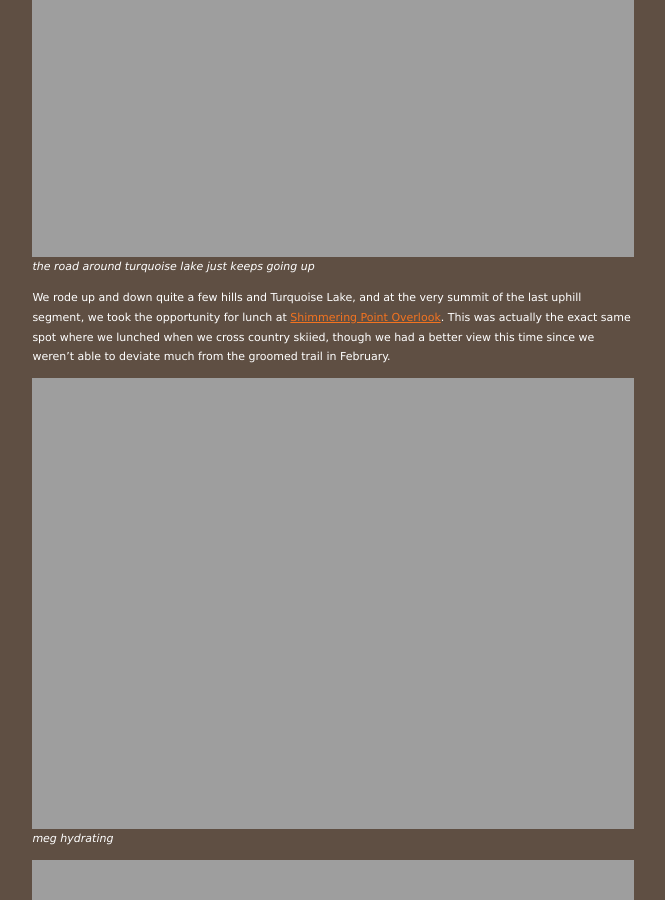
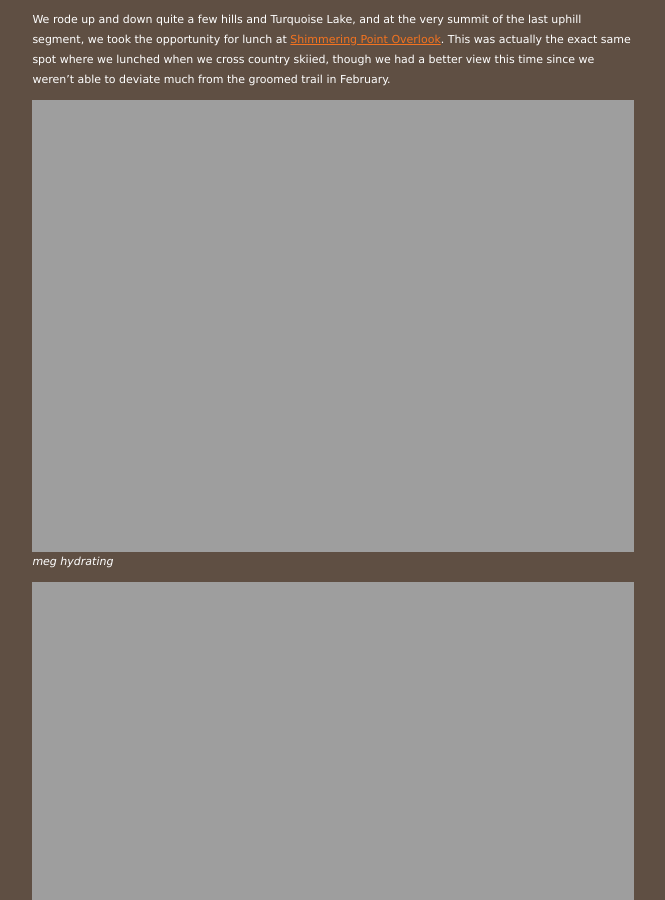
Before and after one commit to nathan-contino/nathan-contino.github.io, a Jekyll site: the page built from _posts/2021-06-04-leadville-twin-lakes-turquoise-lake.markdown, in a window 1280 px wide and 900 px high, scrolled down 8483 px. Shown: the whole window, without its empty margins (264-929 px from the left). Built offline with Jekyll 4.4.1, drawn with Linux system fonts in a browser that asks for light colours.

Commit message:
numbers
Former-commit-id: ae1cce8317ce1475ded2ae38bc296d34e4796c00 [formerly ae1cce8317ce1475ded2ae38bc296d34e4796c00 [formerly 56c03d7c57baafcea5699172c3afb3be3768b1f0 [formerly 39a7b82785d43574118507e29a0242a93f28e8db] [formerly a8f187ff8a91c9548cfbb7368ee3f4385a699d73 [formerly 9dfb76a56cae2ee780e781e4fa8dd8617180cb9a]]]]
Former-commit-id: 8192e60a512e93f99ccf6023ca19556c964276dd
Former-commit-id: e43224fa617b5a4eb2ae80ce12c18650ff971b00
Former-commit-id: aa800ed58c8cc7c26968bfed92b697d3a53e499d [formerly 37041acc98a4602c1ebc79ed0e3222b651b645fc]
Former-commit-id: be984f74440cc06e6dba0258a1bedf608b0fdaf9

```diff
--- a/_posts/2021-06-04-leadville-twin-lakes-turquoise-lake.markdown
+++ b/_posts/2021-06-04-leadville-twin-lakes-turquoise-lake.markdown
@@ -180,10 +180,10 @@
 [Sugar Loaf Dam](https://en.wikipedia.org/wiki/Sugar_Loaf_Dam). Damn, it was
 beautiful. (sorry)
 
-![sully and mandarb]({{ site.url }}/_images/june_04_bike_trip/13_sully_and_mandarb.jpg){:width="100%"}
+![sully and mandarb]({{ site.url }}/_images/june_04_bike_trip/14_sully_and_mandarb.jpg){:width="100%"}
 *sully & mandarb after climb 1/3 around turquoise lake*
 
-![point to camp]({{ site.url }}/_images/june_04_bike_trip/13_point_to_camp.jpg){:width="100%"}
+![point to camp]({{ site.url }}/_images/june_04_bike_trip/15_point_to_camp.jpg){:width="100%"}
 *camp and clem are somewhere around there*
 
 After a brief photoshoot and water break (hey, Colorado is hot and dry!), we
@@ -194,12 +194,9 @@
 about the pure peace and quiet of snowbound Turqoise lake in winter. At least
 until the snowmobiles show up.
 
-![meg climbs]({{ site.url }}/_images/june_04_bike_trip/15_meg_climbs.jpg){:width="350"} | ![nate skis]({{ site.url }}/_images/may_26_bike_trip/18_nate_skis.jpg){:width="350"}
+![meg climbs]({{ site.url }}/_images/june_04_bike_trip/17_meg_climbs.jpg){:width="350"} | ![nate skis]({{ site.url }}/_images/june_04_bike_trip/18_nate_skis.jpg){:width="350"}
 --- | ---
 *the road around turquoise lake just keeps going up* | *hard to believe nate is skiing a similar incline*
-
-![meg climbs]({{ site.url }}/_images/june_04_bike_trip/15_meg_climbs.jpg){:width="100%"}
-*the road around turquoise lake just keeps going up*
 
 We rode up and down quite a few hills and Turquoise Lake, and at the very
 summit of the last uphill segment, we took the opportunity for lunch at
@@ -208,7 +205,7 @@
 time since we weren't able to deviate much from the groomed trail in
 February.
 
-![thirsty gril]({{ site.url }}/_images/june_04_bike_trip/14_thirsty_gril.jpg){:width="100%"}
+![thirsty gril]({{ site.url }}/_images/june_04_bike_trip/16_thirsty_gril.jpg){:width="100%"}
 *meg hydrating*
 
 ![lunch]({{ site.url }}/_images/june_04_bike_trip/19_lunch.jpg){:width="100%"}
```
